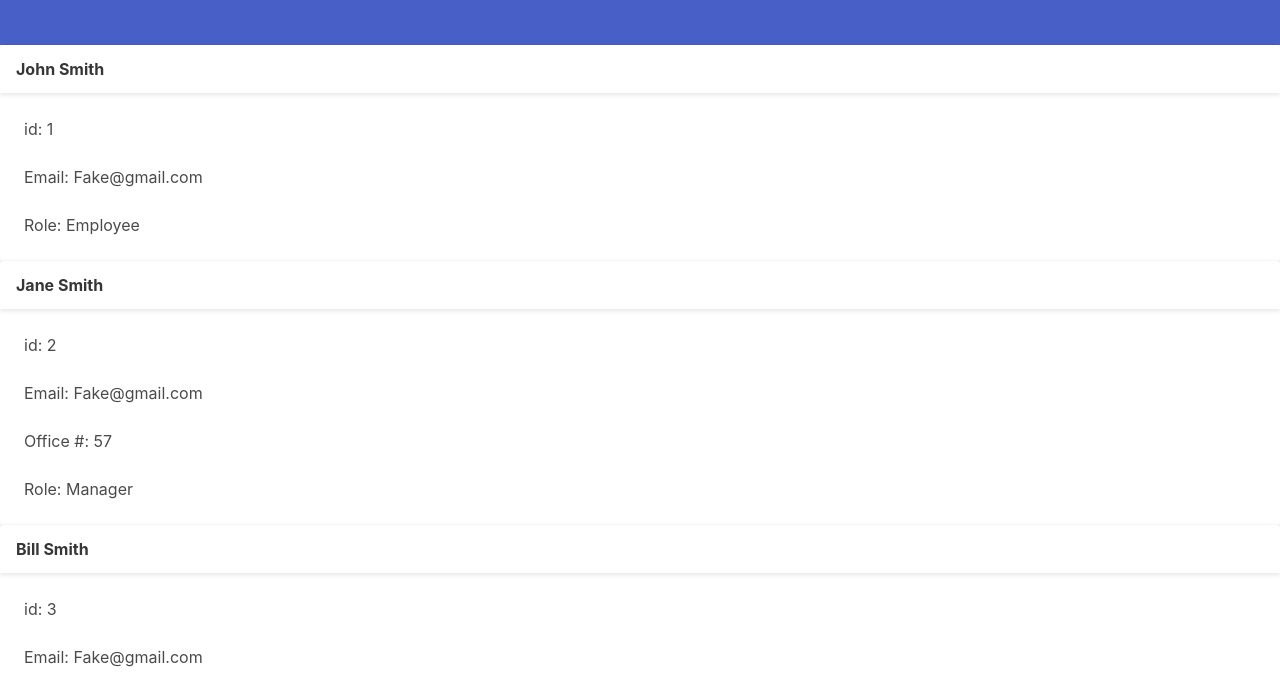
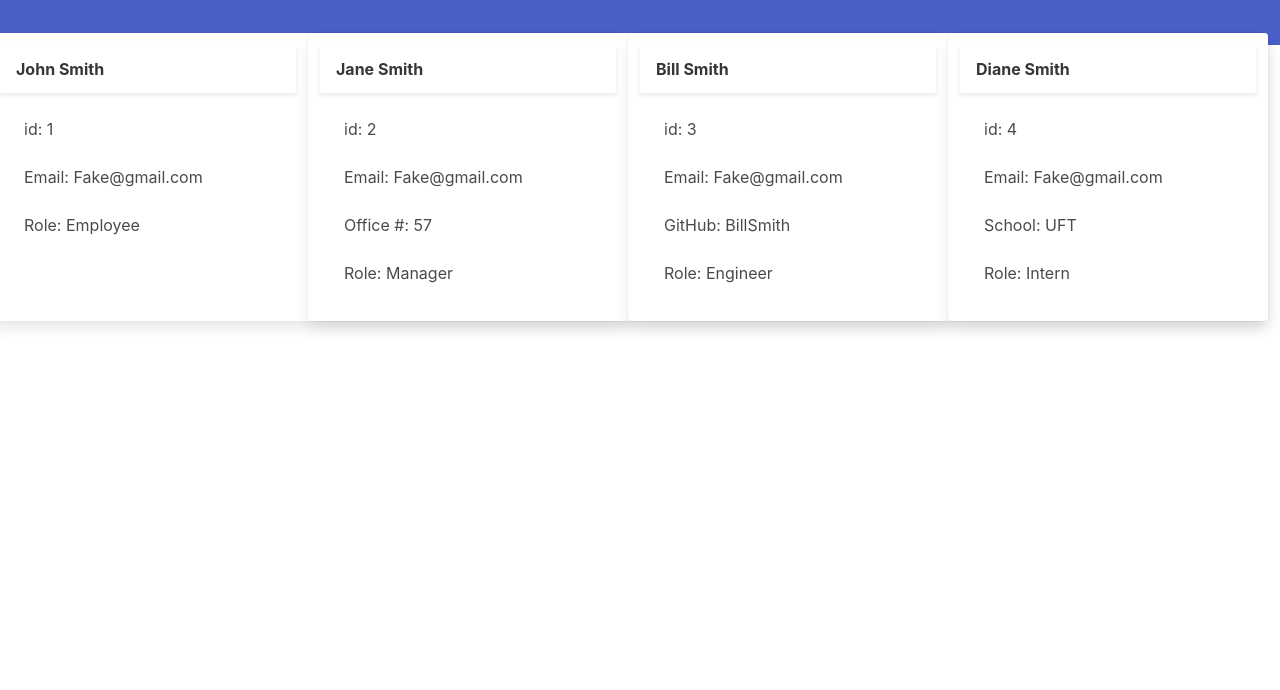
Before and after one commit to RubinoD1/OOP-Team-Profile-Generator, a website: page src/HTML-template.html in a window 1280 px wide. Shown: the part 87-777 px from the top of the page. Drawn offline with nearby package versions, Linux system fonts and the light colour scheme.

Commit message:
basic card style in place in HTML

```diff
--- a/src/HTML-template.html
+++ b/src/HTML-template.html
@@ -11,6 +11,7 @@
 </head>
 <body>
 
+    <!--header-->
     <header id="header" class="hero is-link">
        <div class="hero-body">
         <h1 class="title">
@@ -19,7 +20,9 @@
        </div>
     </header>
 
-    <div class="card">
+    <!--Employee Card-->
+    <div class="card columns">
+     <div class="column is-one-quarter">
         <header class="card-header">
             <h2 class="card-header-title">
                 John Smith
@@ -38,7 +41,8 @@
         </ul>
       </div>
 
-    <div class="card">
+      <!--Manger Card-->
+      <div class="card column is-one-quarter">
         <header class="card-header">
             <h2 class="card-header-title">
                 Jane Smith
@@ -60,7 +64,9 @@
         </ul>
     </div>
 
-    <div class="card">
+
+        <!--Engineer Card-->
+        <div class="card column is-one-quarter">
             <header class="card-header">
                 <h2 class="card-header-title">
                     Bill Smith
@@ -82,7 +88,8 @@
             </ul>
         </div>
 
-    <div class="card">
+          <!--Intern Card-->
+    <div class="card column is-one-quarter">
         <header class="card-header">
             <h2 class="card-header-title">
                 Diane Smith
@@ -90,7 +97,7 @@
         </header>
         <ul class="card-content">
             <li class="content">
-                id: 3
+                id: 4
             </li>
             <li class="content">
                 Email: Fake@gmail.com
@@ -104,7 +111,7 @@
         </ul>
     </div>
 
-
+   </div>
 
 </body>
 </html>
```
Lines whose indentation alone changed are shown as unchanged.
